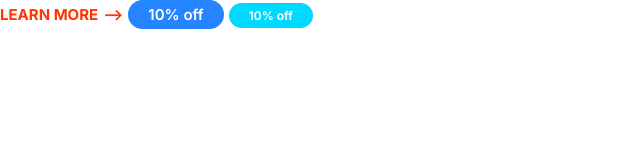
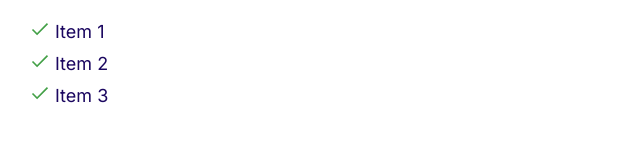
Before and after one commit to mahdi-ynsi/moshify, a plain HTML site: page index.html in a window 1280 px wide. Shown: the whole page, without its empty margins (0-640 px from the left). Drawn offline with Linux system fonts and the light colour scheme.

Commit message:
making the lists and tick lists

```diff
--- a/css/styles.css
+++ b/css/styles.css
@@ -123,3 +123,39 @@ a {
         font-size: 1.2rem;
     }
 }
+
+/* Lists */
+
+.list {
+    list-style: none;
+    padding-left: 0;
+    color: var(--color-headings);
+}
+
+.list--inline .list__item {
+    display: inline-block;
+    margin-right: 2rem;
+}
+
+/* .list--tick {
+    list-style-image: url(../images/tick.svg);
+    padding-left: 3rem;
+} */
+
+.img__tick {
+    margin-right: 5px;
+    padding-left: 3rem;
+    white-space: nowrap;
+    width: 2rem;
+}
+
+.list--tick .list__item {
+    padding-left: 0.5rem;
+    margin-bottom: 0.5rem;
+}
+
+@media screen and (min-width: 1024px) {
+    .list--tick .list__item {
+        padding-left: 0;
+    }
+}
--- a/index.html
+++ b/index.html
@@ -14,8 +14,10 @@
     <link rel="stylesheet" href="css/styles.css" />
   </head>
   <body>
-    <a href="#" class="link-arrow">Learn More</a>
-    <span class="badge badge--primary">10% off</span>
-    <span class="badge badge--secondary badge--small">10% off</span>
+    <ul class="list list--tick">
+      <li class="list__item"><img class="img__tick" src="images/tick.svg">Item 1</li>
+      <li class="list__item"><img class="img__tick" src="images/tick.svg">Item 2</li>
+      <li class="list__item"><img class="img__tick" src="images/tick.svg">Item 3</li>
+    </ul>
   </body>
 </html>
```
Also changed, not shown: components/lists.html (added, +5 -0 lines), images/tick-svgrepo-com.svg (added), images/tick.svg (added).
